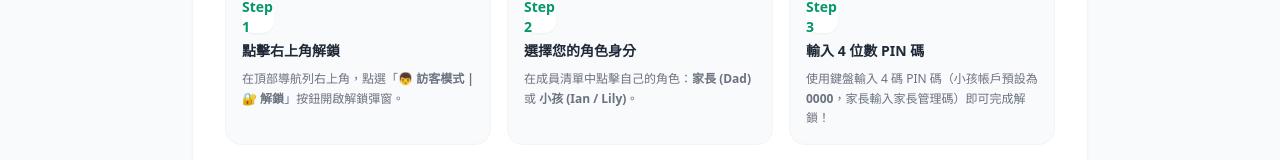
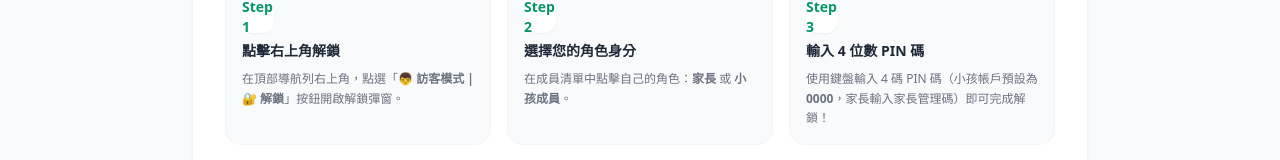
Before and after one commit to chinsonyeh/frog_kudos, a Vue app in the folder frontend/: page /guide in a window 1280 px wide. Shown: the part 489-649 px from the top of the page. Built offline with nearby package versions, Linux system fonts and the light colour scheme.

Commit message:
refactor: eliminate hardcoded names in GuideView and isolate role-based permissions test

```diff
--- a/frontend/src/views/GuideView.vue
+++ b/frontend/src/views/GuideView.vue
@@ -83,7 +83,7 @@ function triggerUnlock() {
           </div>
           <h4 class="font-bold text-gray-800 text-sm">選擇您的角色身分</h4>
           <p class="text-xs text-gray-500 leading-relaxed">
-            在成員清單中點擊自己的角色：<strong>家長 (Dad)</strong> 或 <strong>小孩 (Ian / Lily)</strong>。
+            在成員清單中點擊自己的角色：<strong>家長</strong> 或 <strong>小孩成員</strong>。
           </p>
         </div>
 
```
Also changed, not shown: 1 other file (tests, documents, lock files or other folders).
